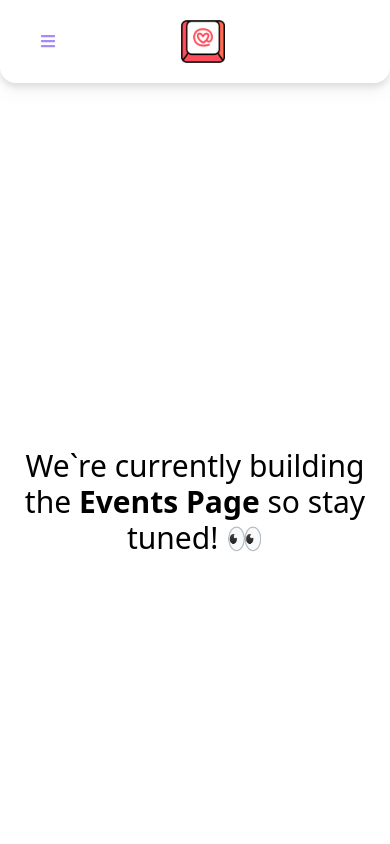
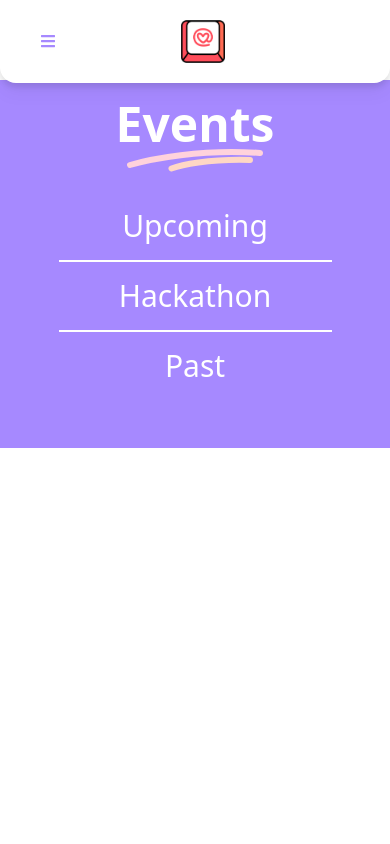
Before and after one commit to Code-the-Change-YYC/code-the-change-yyc-site, a Next.js app: page /events in a window 390 px wide. Shown: the top 844 px of the page. Built offline with nearby package versions, Linux system fonts and the light colour scheme; a web font is replaced by a local one.

Commit message:
add events banner section

```diff
--- /dev/null
+++ b/components/EventsBanner.jsx
@@ -0,0 +1,44 @@
+import { useEffect } from 'react';
+import { UnderlineTypes } from '../utils/underlineType';
+import Heading from './Heading';
+import TextSection from './TextSection';
+
+const options = [
+  { name: 'Upcoming', id: 'upcoming-events' },
+  { name: 'Hackathon', id: 'hackathon-events' },
+  { name: 'Past', id: 'past-events' },
+];
+
+const LIST_ITEM_STYLE = 'text-white text-3xl font-medium w-[70vw] py-4 hover:cursor-pointer';
+
+const EventsBanner = () => {
+  const handleClick = (id) => {
+    console.log('do something where you navigate with the Id to a certain section', id);
+  };
+
+  return (
+    <div className="flex flex-col bg-lilac text-center items-center pb-12 md:py-12">
+      <TextSection classes="hidden md:block text-white text-md w-3/4">
+        Looking to work with an energetic and enthusiastic group of postsecondary students on improving awareness around
+        technology for social impact? We host a variety of workshops and hackathons every year, blending together ideas
+        around software development and social good.
+      </TextSection>
+      <Heading classes="text-white text-4xl" underlineType={UnderlineTypes.BEIGE_SHORT_UNDERLINE}>
+        Events
+      </Heading>
+      <ul className="md:hidden">
+        {options.map((option, index) => (
+          <li
+            key={index}
+            className={`${LIST_ITEM_STYLE} ${index < options.length - 1 ? 'border-b-2 border-white' : ''}`}
+            onClick={() => handleClick(option.id)}
+          >
+            {option.name}
+          </li>
+        ))}
+      </ul>
+    </div>
+  );
+};
+
+export default EventsBanner;
--- a/components/Heading.jsx
+++ b/components/Heading.jsx
@@ -1,13 +1,14 @@
-import { UnderlineTypes } from "../utils/underlineType";
+import { UnderlineTypes } from '../utils/underlineType';
 
 /* eslint-disable @next/next/no-img-element */
-const HEADING_CONTAINER = "py-5 flex flex-col items-center";
+const HEADING_CONTAINER = 'py-5 flex flex-col items-center';
 
-const GREEN_LONG_UNDERLINE_DIR = "/svgs/long_heading_underline.svg";
-const GREEN_SHORT_UNDERLINE_DIR = "/svgs/short_heading_underline.svg";
-const PURPLE_SHORT_UNDERLINE_DIR = "/svgs/timeline/purple_heading_underline.svg";
-const WHITE_SINGLE_LINE_DIR = "/svgs/white_long_underline.svg";
-const WHITE_CURLY_LINE_DIR = "/svgs/white_alumni_underline.svg";
+const GREEN_LONG_UNDERLINE_DIR = '/svgs/long_heading_underline.svg';
+const GREEN_SHORT_UNDERLINE_DIR = '/svgs/short_heading_underline.svg';
+const PURPLE_SHORT_UNDERLINE_DIR = '/svgs/timeline/purple_heading_underline.svg';
+const WHITE_SINGLE_LINE_DIR = '/svgs/white_long_underline.svg';
+const WHITE_CURLY_LINE_DIR = '/svgs/white_alumni_underline.svg';
+const BEIGE_SHORT_UNDERLINE_DIR = '/svgs/beige_underline.svg';
 
 const Heading = ({ classes, underlineType = UnderlineTypes.GREEN_SHORT_UNDERLINE, children }) => {
   const getUnderline = () => {
@@ -22,6 +23,8 @@ const Heading = ({ classes, underlineType = UnderlineTypes.GREEN_SHORT_UNDERLINE
         return WHITE_SINGLE_LINE_DIR;
       case UnderlineTypes.WHITE_CURLY_UNDERLINE:
         return WHITE_CURLY_LINE_DIR;
+      case UnderlineTypes.BEIGE_SHORT_UNDERLINE:
+        return BEIGE_SHORT_UNDERLINE_DIR;
     }
   };
 
--- /dev/null
+++ b/components/UpcomingEvents.jsx
@@ -0,0 +1,9 @@
+const UpcomingEvents = () => {
+  return (
+    <div>
+      <h1>Upcoming Events</h1>
+    </div>
+  );
+};
+
+export default UpcomingEvents;
--- a/pages/events/index.js
+++ b/pages/events/index.js
@@ -1,17 +1,21 @@
+import EventsBanner from '../../components/EventsBanner';
+import UpcomingEvents from '../../components/UpcomingEvents';
+
 const Events = () => {
   return (
-    <div className="flex flex-col w-full h-screen mt-5 md:mt-0 lg:mt-0 items-center">
-      {/*
-			For each section here, try to do it as a component then just import here so it's easier to work on.
+    <div className="flex flex-col w-full h-screen mt-5 md:mt-0 lg:mt-0">
+      {/* For each section here, try to do it as a component then just import here so it's easier to work on.
 			Below are just sample names, if you think it should use a better name, feel free to change it
 
 			<UpcomingEvents/>
 			<HackathonTimeline/>
 			<PastEvents/>
-		*/}
+
       <h1 className="m-auto text-3xl text-center">
         We`re currently building the <b>Events Page</b> so stay tuned! 👀
-      </h1>
+      </h1> */}
+      <EventsBanner />
+      {/* <UpcomingEvents /> */}
     </div>
   );
 };
--- a/tailwind.config.js
+++ b/tailwind.config.js
@@ -1,14 +1,18 @@
 /** @type {import('tailwindcss').Config} */
-const defaultTheme = require("tailwindcss/defaultTheme");
+const defaultTheme = require('tailwindcss/defaultTheme');
 
 module.exports = {
-  content: ["./pages/**/*.{js,ts,jsx,tsx}", "./components/**/*.{js,ts,jsx,tsx}"],
+  content: ['./pages/**/*.{js,ts,jsx,tsx}', './components/**/*.{js,ts,jsx,tsx}'],
   theme: {
     extend: {
       fontFamily: {
-        omnes: ["Omnes", ...defaultTheme.fontFamily.sans],
+        omnes: ['Omnes', ...defaultTheme.fontFamily.sans],
       },
     },
+    colors: {
+      'lilac': '#A689FF',
+	  'white': '#FFFFFF',
+    },
   },
-  plugins: [require("tailwind-scrollbar-hide")],
+  plugins: [require('tailwind-scrollbar-hide')],
 };
--- a/utils/underlineType.js
+++ b/utils/underlineType.js
@@ -4,4 +4,5 @@ export const UnderlineTypes = Object.freeze({
   PURPLE_SHORT_UNDERLINE: "PURPLE_SHORT_UNDERLINE",
   WHITE_LONG_UNDERLINE: "WHITE_LONG_UNDERLINE",
   WHITE_CURLY_UNDERLINE: "WHITE_CURLY_UNDERLINE",
+  BEIGE_SHORT_UNDERLINE: "BEIGE_UNDERLINE",
 });
```
Also changed, not shown: public/svgs/beige_underline.svg (added).
